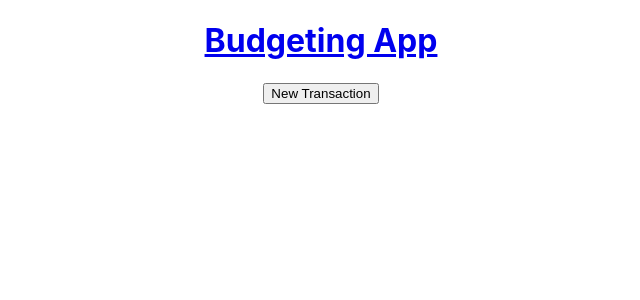
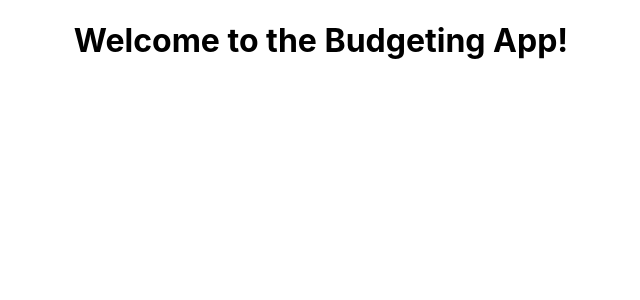
Before and after one commit to DiegoCarrero/Budgeting-App, a React (Create React App) app: page / in a window 1280 px wide. Shown: the top 300 px of the page, without its empty margins (319-959 px from the left). Built offline with nearby package versions, Linux system fonts and the light colour scheme.

Commit message:
edit Home

```diff
--- a/src/App.js
+++ b/src/App.js
@@ -1,6 +1,6 @@
 import './App.css';
 import { Route, Routes } from 'react-router-dom';
-import NavBar from './components/NavBar';
+
 import Home from './pages/Home';
 import Index from './pages/Index';
 import Show from './pages/Show';
@@ -11,7 +11,7 @@ import NotFound from './pages/NotFound';
 function App() {
   return (
     <div className="App">
-      <NavBar />
+      {/* <NavBar /> */}
       <Routes>
         <Route path='/' element={<Home />} />
         <Route path='/transactions' element={<Index />} />
@@ -25,3 +25,20 @@ function App() {
 }
 
 export default App;
+
+
+// import { Link } from "react-router-dom"
+
+
+// export default function NavBar() {
+//     return (
+//         <div className="NavBar">
+//             <Link to='/transactions'>
+//                 <h1>Budgeting App</h1>
+//             </Link>
+//             <Link to='/transactions/new'>
+//                 <button>New Transaction</button>
+//             </Link>
+//         </div>
+//     )
+// }
--- a/src/components/NavBar.js
+++ /dev/null
@@ -1,15 +0,0 @@
-import { Link } from "react-router-dom"
-
-
-export default function NavBar() {
-    return (
-        <div className="NavBar">
-            <Link to='/transactions'>
-                <h1>Budgeting App</h1>
-            </Link>
-            <Link to='/transactions/new'>
-                <button>New Transaction</button>
-            </Link>
-        </div>
-    )
-}
--- a/src/pages/Home.js
+++ b/src/pages/Home.js
@@ -4,7 +4,7 @@
 export default function Home() {
     return (
         <div>
-
+            <h1>Welcome to the Budgeting App!</h1>
         </div>
     )
 }
```
